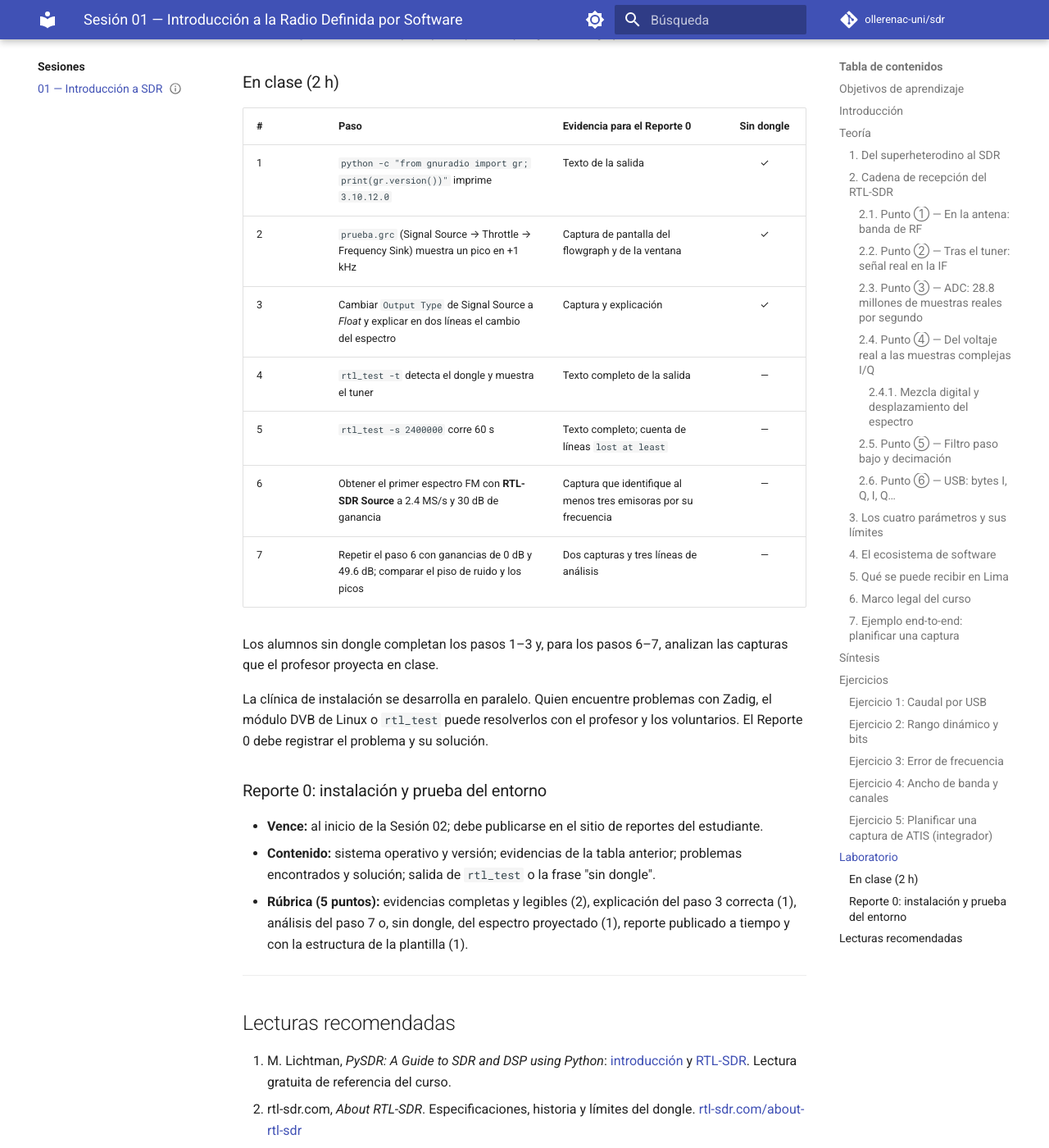
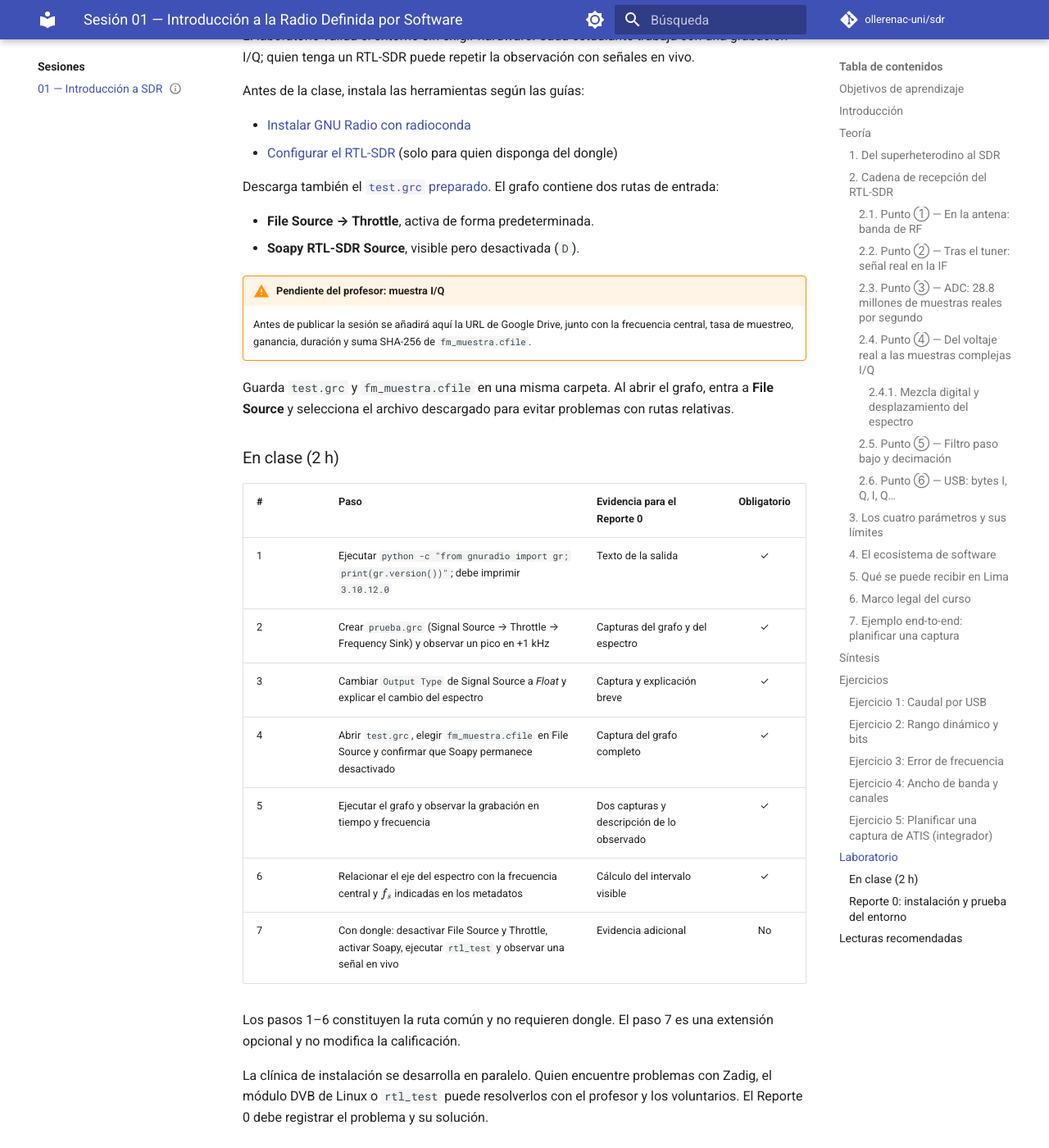
Before and after one commit to ollerenac-uni/sdr, an MkDocs documentation site: the page built from docs/sessions/01-introduccion-sdr/index.md, in a window 1280 px wide and 1400 px high, scrolled down 19563 px. Shown: the whole window at 82% size. Built offline with MkDocs 1.6.1 and Material for MkDocs 9.7.7, drawn with Linux system fonts in a browser that asks for light colours; comment, search, counter and statistics services are not loaded; some of the changed text lies outside the part shown.

Commit message:
S01: adoptar laboratorio sin dongle

```diff
--- a/docs/sessions/01-introduccion-sdr/index.md
+++ b/docs/sessions/01-introduccion-sdr/index.md
@@ -14,7 +14,7 @@ Al finalizar esta sesión, el estudiante será capaz de:
 1. Explicar qué es un *software-defined radio* (radio definida por software) y qué funciones del receptor pasan del hardware al software
 2. Describir la cadena de recepción del RTL-SDR (tuner → ADC → DDC → USB) y el papel de cada bloque
 3. Relacionar los parámetros $f_c$, $f_s$, ganancia y resolución en bits con el ancho de banda observable y el rango dinámico
-4. Verificar una instalación de GNU Radio y un dongle con `rtl_test`, interpretando su salida
+4. Verificar GNU Radio y reproducir una grabación I/Q en un *flowgraph*; opcionalmente, comprobar un dongle con `rtl_test`
 5. Identificar qué señales del espectro peruano se pueden recibir y publicar dentro del marco legal del curso
 
 ---
@@ -84,8 +84,6 @@ Puntos de observación del espectro:
 - ⑤ tras el filtro IF,
 - ⑥ tras el amplificador IF,
 - ⑦ banda base tras el demodulador.
-
-<!-- TODO (profesor): explicar aquí las transformaciones del espectro de la señal en los puntos ① a ⑦. -->
 
 Cada bloque es un circuito diseñado para una IF y una modulación concretas. El **SDR ideal** reduce la cadena a antena, ADC y software.
 
@@ -498,9 +496,9 @@ El ejemplo plantea la grabación de 10 s de una emisora en 99.1 MHz para las Ses
 
    Un piso de ruido elevado o picos repetidos indican saturación y exigen reducir la ganancia.
 3. **Exactitud.** 1 ppm a 99.1 MHz son 99 Hz. Frente a un canal de 200 kHz, despreciable.
-4. **Tamaño.** $10\ \text{s} \times 2.4 \times 10^6\ \text{muestras/s} \times 2\ \text{bytes} = 48$ MB. El archivo no debe almacenarse en el repositorio Git, porque cada versión aumenta el historial.
+4. **Tamaño.** $10\ \text{s} \times 2.4 \times 10^6\ \text{muestras/s} \times 2\ \text{bytes} = 48$ MB. El archivo no debe almacenarse en Git, porque cada versión aumenta el historial.
 
-   Por ello, los archivos del curso se distribuyen como *releases* independientes.
+   Las grabaciones se distribuyen mediante la carpeta de Google Drive del curso. El enlace y los metadatos de cada muestra se publican en el laboratorio correspondiente.
 5. **Legalidad.** Radiodifusión FM: servicio destinado al público. Sin restricción.
 
 El comando resultante es el de la [guía del RTL-SDR](../../setup/rtl-sdr.md#grabar-muestras-iq):
@@ -522,6 +520,8 @@ rtl_sdr -f 99.1e6 -s 2400000 -g 30 -n 24000000 fm_99p1MHz_2p4Msps_g30.cu8
     [SigMF](https://sigmf.org/sigmf-spec.pdf) formaliza el nombre de tipo `cu8` y permite acompañar los datos con metadatos.
 
     El [código de `rtl_sdr`](https://github.com/osmocom/rtl-sdr/blob/master/src/rtl_sdr.c) confirma que la utilidad graba un búfer `uint8_t` y utiliza dos bytes por muestra compleja.
+
+    Para el laboratorio, el profesor proporciona una copia `complex64` llamada `fm_muestra.cfile`. Este formato puede conectarse directamente a un bloque **File Source** de tipo *Complex*.
 
 ---
 
@@ -619,32 +619,44 @@ Se debe planificar una grabación de 30 s: seleccionar $f_s$, ganancia y nombre
 
 ## Laboratorio
 
-El laboratorio valida el entorno de trabajo. Cada estudiante debe asistir con las herramientas instaladas según las guías:
+El laboratorio valida el entorno sin exigir hardware. Cada estudiante trabaja con una grabación I/Q; quien tenga un RTL-SDR puede repetir la observación con señales en vivo.
+
+Antes de la clase, instala las herramientas según las guías:
 
 - [Instalar GNU Radio con radioconda](../../setup/instalacion.md)
 - [Configurar el RTL-SDR](../../setup/rtl-sdr.md) (solo para quien disponga del dongle)
 
+Descarga también el [`test.grc` preparado](https://github.com/ollerenac-uni/sdr/blob/main/gnuradio-flowgraphs/test.grc). El grafo contiene dos rutas de entrada:
+
+- **File Source → Throttle**, activa de forma predeterminada.
+- **Soapy RTL-SDR Source**, visible pero desactivada (`D`).
+
+!!! warning "Pendiente del profesor: muestra I/Q"
+    Antes de publicar la sesión se añadirá aquí la URL de Google Drive, junto con la frecuencia central, tasa de muestreo, ganancia, duración y suma SHA-256 de `fm_muestra.cfile`.
+
+Guarda `test.grc` y `fm_muestra.cfile` en una misma carpeta. Al abrir el grafo, entra a **File Source** y selecciona el archivo descargado para evitar problemas con rutas relativas.
+
 ### En clase (2 h)
 
-| # | Paso | Evidencia para el Reporte 0 | Sin dongle |
+| # | Paso | Evidencia para el Reporte 0 | Obligatorio |
 |---|---|---|:---:|
-| 1 | `python -c "from gnuradio import gr; print(gr.version())"` imprime `3.10.12.0` | Texto de la salida | ✓ |
-| 2 | `prueba.grc` (Signal Source → Throttle → Frequency Sink) muestra un pico en +1 kHz | Captura de pantalla del flowgraph y de la ventana | ✓ |
-| 3 | Cambiar `Output Type` de Signal Source a *Float* y explicar en dos líneas el cambio del espectro | Captura y explicación | ✓ |
-| 4 | `rtl_test -t` detecta el dongle y muestra el tuner | Texto completo de la salida | — |
-| 5 | `rtl_test -s 2400000` corre 60 s | Texto completo; cuenta de líneas `lost at least` | — |
-| 6 | Obtener el primer espectro FM con **RTL-SDR Source** a 2.4 MS/s y 30 dB de ganancia | Captura que identifique al menos tres emisoras por su frecuencia | — |
-| 7 | Repetir el paso 6 con ganancias de 0 dB y 49.6 dB; comparar el piso de ruido y los picos | Dos capturas y tres líneas de análisis | — |
+| 1 | Ejecutar `python -c "from gnuradio import gr; print(gr.version())"`; debe imprimir `3.10.12.0` | Texto de la salida | ✓ |
+| 2 | Crear `prueba.grc` (Signal Source → Throttle → Frequency Sink) y observar un pico en +1 kHz | Capturas del grafo y del espectro | ✓ |
+| 3 | Cambiar `Output Type` de Signal Source a *Float* y explicar el cambio del espectro | Captura y explicación breve | ✓ |
+| 4 | Abrir `test.grc`, elegir `fm_muestra.cfile` en File Source y confirmar que Soapy permanece desactivado | Captura del grafo completo | ✓ |
+| 5 | Ejecutar el grafo y observar la grabación en tiempo y frecuencia | Dos capturas y descripción de lo observado | ✓ |
+| 6 | Relacionar el eje del espectro con la frecuencia central y $f_s$ indicadas en los metadatos | Cálculo del intervalo visible | ✓ |
+| 7 | Con dongle: desactivar File Source y Throttle, activar Soapy, ejecutar `rtl_test` y observar una señal en vivo | Evidencia adicional | No |
 
-Los alumnos sin dongle completan los pasos 1–3 y, para los pasos 6–7, analizan las capturas que el profesor proyecta en clase.
+Los pasos 1–6 constituyen la ruta común y no requieren dongle. El paso 7 es una extensión opcional y no modifica la calificación.
 
 La clínica de instalación se desarrolla en paralelo. Quien encuentre problemas con Zadig, el módulo DVB de Linux o `rtl_test` puede resolverlos con el profesor y los voluntarios. El Reporte 0 debe registrar el problema y su solución.
 
 ### Reporte 0: instalación y prueba del entorno
 
 - **Vence:** al inicio de la Sesión 02; debe publicarse en el sitio de reportes del estudiante.
-- **Contenido:** sistema operativo y versión; evidencias de la tabla anterior; problemas encontrados y solución; salida de `rtl_test` o la frase "sin dongle".
-- **Rúbrica (5 puntos):** evidencias completas y legibles (2), explicación del paso 3 correcta (1), análisis del paso 7 o, sin dongle, del espectro proyectado (1), reporte publicado a tiempo y con la estructura de la plantilla (1).
+- **Contenido:** sistema operativo y versión; evidencias obligatorias de la tabla; interpretación de la grabación; problemas encontrados y solución. La evidencia de `rtl_test` es opcional.
+- **Rúbrica (5 puntos):** evidencias completas y legibles (2), explicación del paso 3 (1), interpretación de la grabación y su intervalo de frecuencias (1), publicación puntual con la plantilla (1).
 
 ---
 
```
Also changed, not shown: 2 other files.
